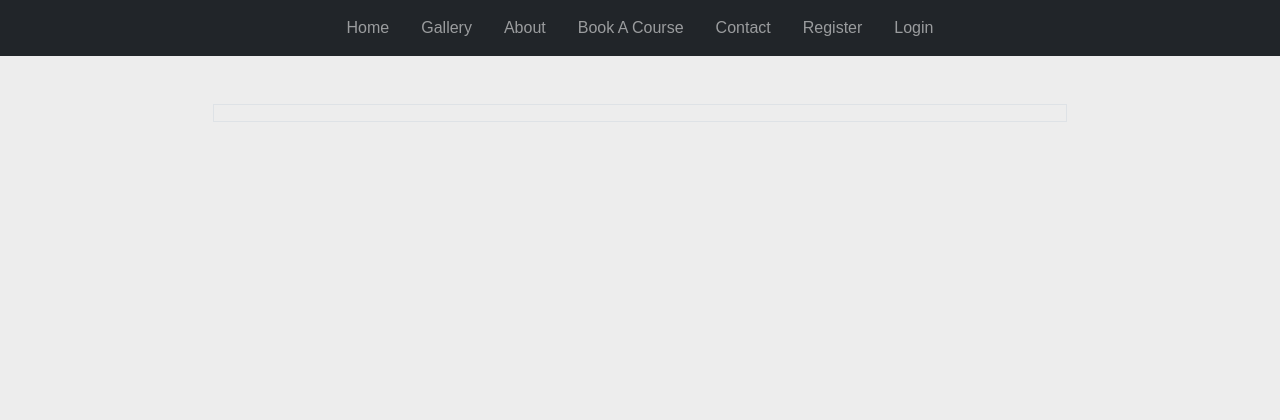
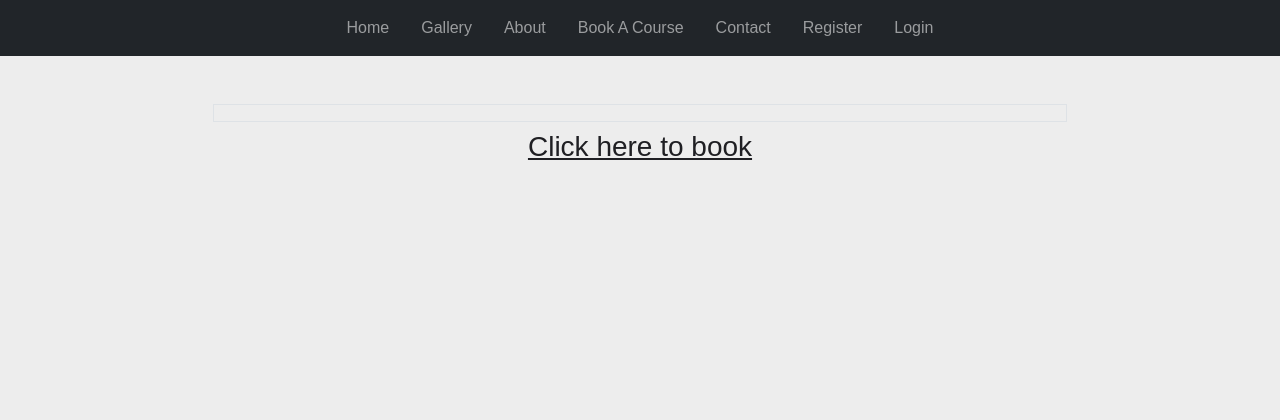
Before and after one commit to Michelle3334/coaching-warriors, a Django app: template templates/course_detail.html in a window 1280 px wide. Shown: the top 420 px of the page. Run offline with Django 3.2, Linux system fonts and the light colour scheme; the template is opened without the code that fills it, so the values that code supplies are empty.

Commit message:
Add link to booking page to course detail page

```diff
--- a/templates/course_detail.html
+++ b/templates/course_detail.html
@@ -19,4 +19,7 @@
 <div class="col-lg-8 container text-center border border-1 px-4 py-2 mb-2">
     {{ course.content | safe }}
 </div>
+<div class="text-center">
+    <h3><a href="{% url 'booking' %}" class="course-link"><u>Click here to book</u></a></h3>
+</div>
 {%endblock%}
```
Also changed, not shown: static/css/style.css (line endings or trailing spaces).
